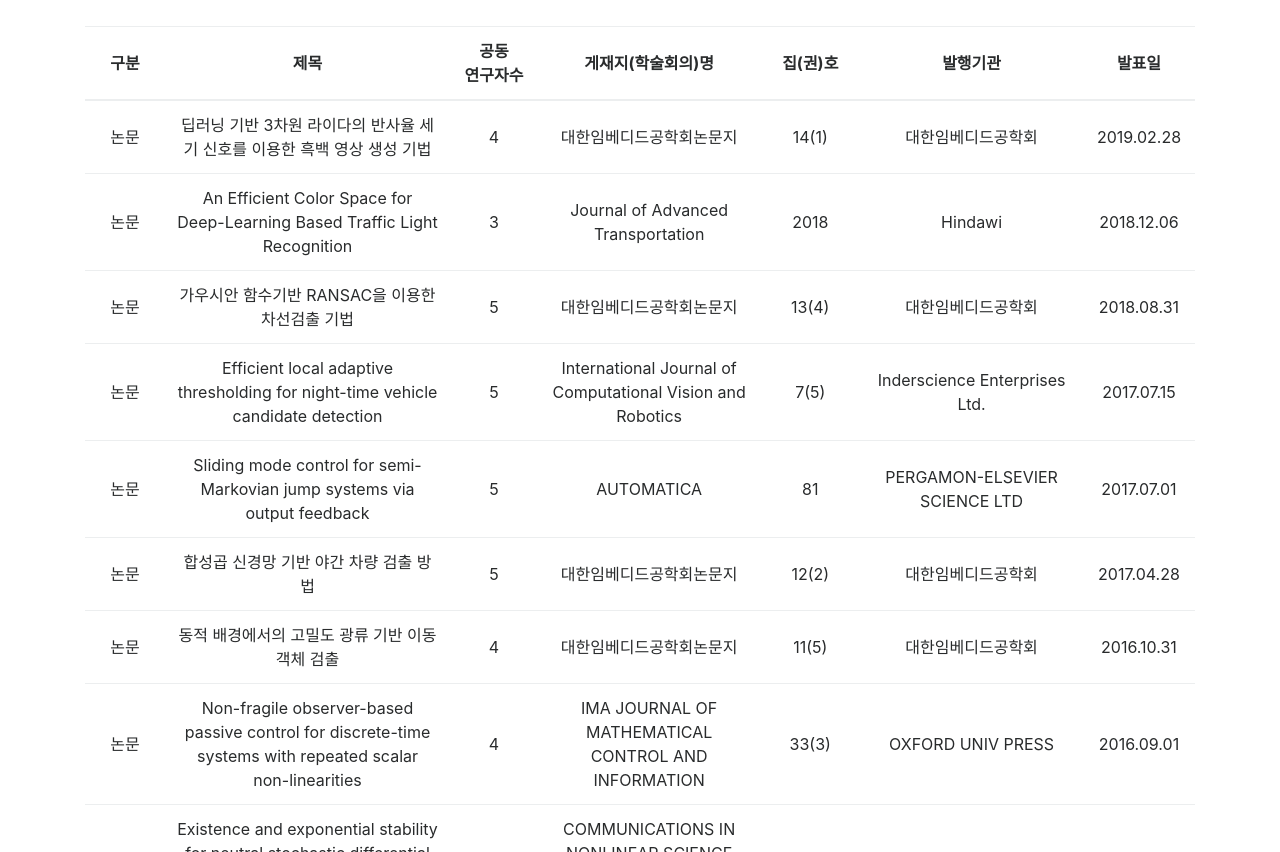
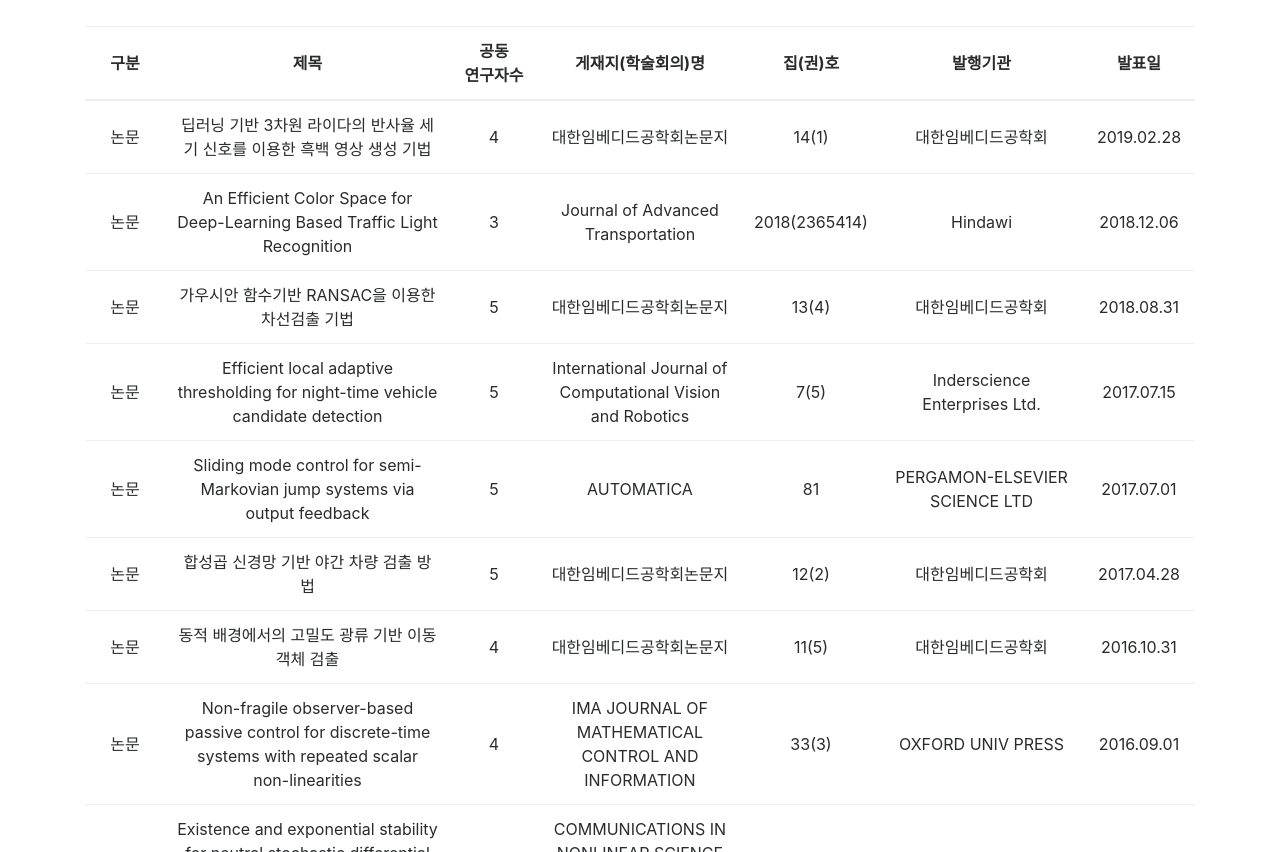
Before and after one commit to YU-MSP/yu-msp.github.io, a Jekyll site: the page built from publications.html, in a window 1280 px wide and 900 px high, scrolled down 382 px, cut to the strip 48-900 px from the top of the window. Built offline with Jekyll 4.4.1, drawn with Linux system fonts in a browser that asks for light colours; nearby versions of some CDN libraries.

Commit message:
no message

```diff
--- a/publications.html
+++ b/publications.html
@@ -57,7 +57,7 @@ title: Publications
 				<td>An Efficient Color Space for Deep-Learning Based Traffic Light Recognition</td>
 				<td>3</td>
 				<td>Journal of Advanced Transportation</td>
-				<td>2018</td>
+				<td>2018(2365414)</td>
 				<td>Hindawi</td>
 				<td>2018.12.06</td>
 			</tr>
```
